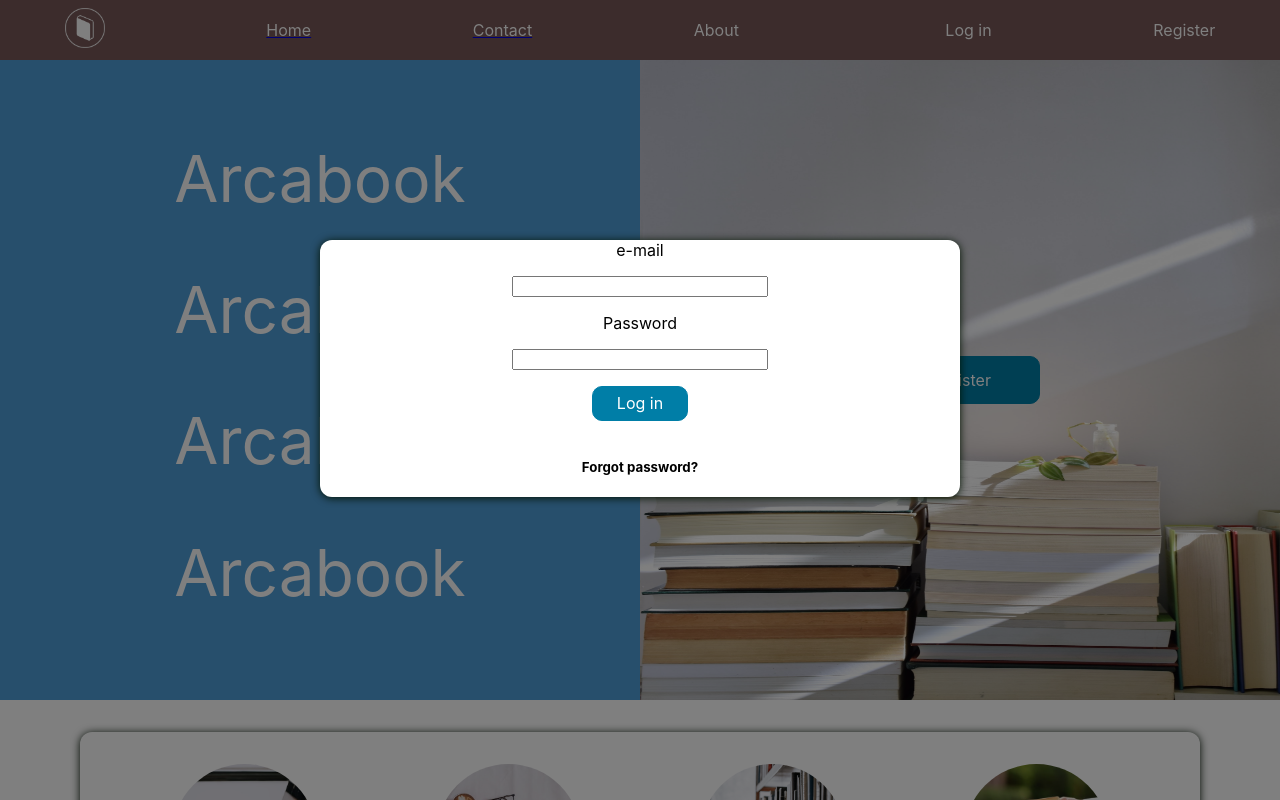
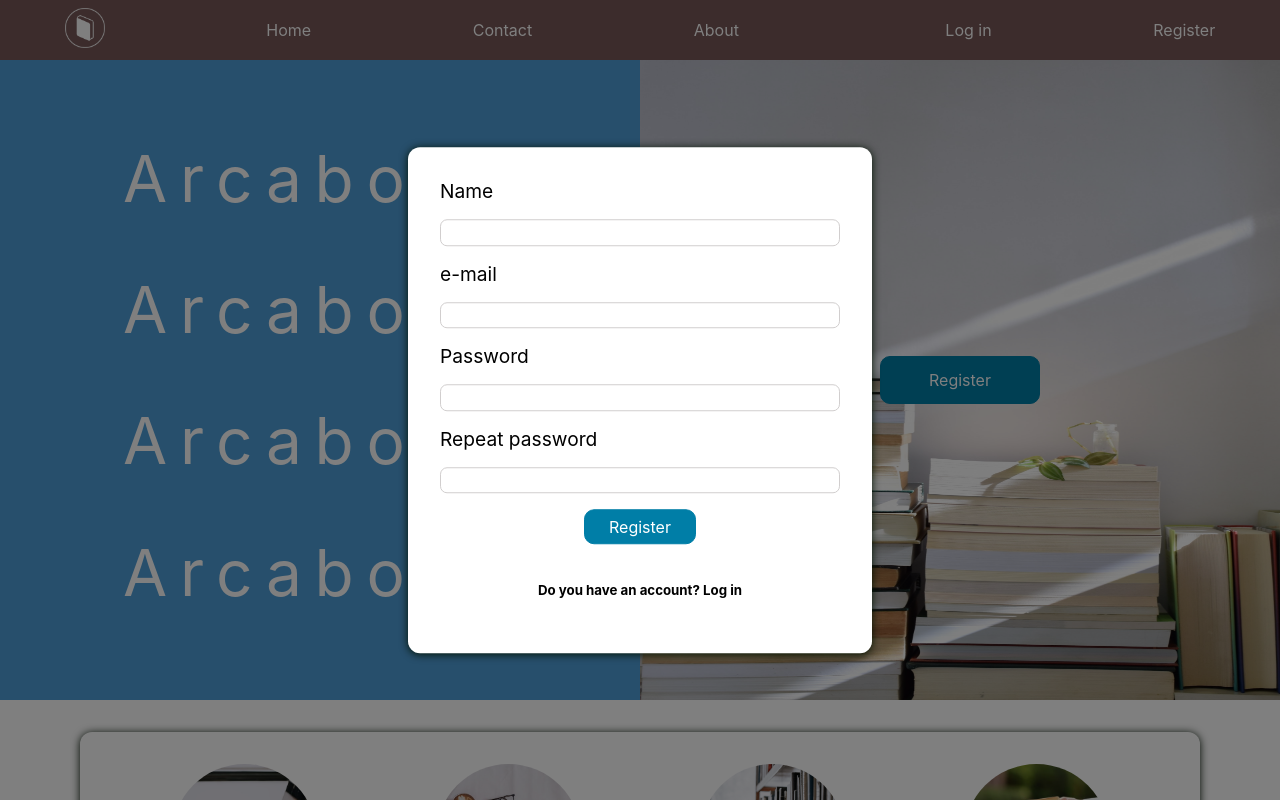
Before and after one commit to daramosn/arcabook-project, a React (Create React App) app: page /home in a window 1280 px wide. Both pictures are taken after a click on the item "Register". Shown: the top 800 px of the page. Built offline with nearby package versions, Linux system fonts and the light colour scheme.

Commit message:
Modal with Login-Register toggle

```diff
--- a/src/App.js
+++ b/src/App.js
@@ -16,11 +16,13 @@ function App() {
         <Route path='/' exact>
           <Redirect to='/home' />
         </Route>
+
         <Route path='/home'>
           <Navbar />
           <Background />
           <Footer />
         </Route>
+
         <Route path='/book-board' exact>
           <Navbar />
           <Bookboard />
--- a/src/components/Forms/LogModal.js
+++ b/src/components/Forms/LogModal.js
@@ -1,13 +1,27 @@
-import React from 'react';
+import React, { useState } from 'react';
 
-import classes from './LogModal.module.css';
+import Modal from '../UI/Modal';
+import LoginForm from './LoginForm';
+import RegisterForm from './RegisterForm';
+
+// import classes from './LogModal.module.css';
+
+
 
 const LogModal = (props) => {
+    const [formSelector, setFormSelector] = useState(props.formSelectorValue);
+
+    const changeFormHandler = () => {
+        setFormSelector(formSelector === 'Log' ? 'Reg' : 'Log');
+    };
+
     return (
-        <div>
+        <Modal onCloseModal={props.onDisplayModalToggleHandler}>
+            {(formSelector === 'Log') && <LoginForm onSubmit={props.onDisplayModalToggleHandler} onChangeForm={changeFormHandler} />}
+            {(formSelector === 'Reg') && <RegisterForm onSubmit={props.onDisplayModalToggleHandler} onChangeForm={changeFormHandler} />}
+        </Modal>
+    );
 
-        </div>
-    );
 };
 
 export default LogModal;
--- a/src/components/Forms/LoginForm.js
+++ b/src/components/Forms/LoginForm.js
@@ -39,7 +39,7 @@ const LoginForm = (props) => {
     return (
         <form className={`${classes.login_form}`} onSubmit={submitHandler}>
 
-            <label htmlFor="email">e-mail</label>
+            <label htmlFor="email">E-mail</label>
             <input type="email" value={userEmail} name="email" id="email" onChange={emailChangeHandler} />
 
             <label htmlFor="password">Password</label>
@@ -48,6 +48,8 @@ const LoginForm = (props) => {
             <Button type='submit'>Log in</Button>
 
             <h5>Forgot password?</h5>
+
+            <h5 onClick={props.onChangeForm}>No account? Create one</h5>
         </form>
     );
 };
--- a/src/components/Forms/LoginForm.module.css
+++ b/src/components/Forms/LoginForm.module.css
@@ -1,10 +1,22 @@
 .login_form {
     display: grid;
+    margin: 2rem;
     gap: 1rem;
     place-items: center;
 }
 
 .login_form input {
-    width: min(200px, 15vw);
-    width: 20vw;
+    width: clamp(240px, 40vw, 400px);
+    border-radius: 7px;
+    padding: 0.3rem;
+    border: 1px solid rgb(209, 206, 206);
 }
+
+.login_form label {
+    font-size: 1.3rem;
+    margin-right: auto;
+}
+
+.login_form h5 {
+    margin: 0;
+}
--- a/src/components/Forms/RegisterForm.js
+++ b/src/components/Forms/RegisterForm.js
@@ -26,7 +26,6 @@ const RegisterForm = (props) => {
     return (
         <form className={classes.register_form} onSubmit={submitHandler}>
             <label htmlFor="email">Name</label>
-            <br />
             <input type="text" name="name" id="name" onChange={emailChangeHandler} />
 
             <label htmlFor="email">e-mail</label>
@@ -34,8 +33,12 @@ const RegisterForm = (props) => {
 
             <label htmlFor="password">Password</label>
             <input type="password" value={userPass} name="password" id="password" onChange={passChangeHandler} />
+            <label htmlFor="password2">Repeat password</label>
+            <input type="password2" value={userPass} name="password2" id="password2" onChange={passChangeHandler} />
 
             <Button type='submit'>Register</Button>
+
+            <h5 onClick={props.onChangeForm}>Do you have an account? Log in</h5>
         </form>
     );
 };
--- a/src/components/Forms/RegisterForm.module.css
+++ b/src/components/Forms/RegisterForm.module.css
@@ -1,23 +1,18 @@
 .register_form {
+    display: grid;
     margin: 2rem;
-    display: flex;
-    flex-wrap: wrap;
     gap: 1rem;
-    margin-bottom: 1rem;
-    text-align: left;
+    place-items: center;
 }
 
 .register_form input {
-    font: inherit;
-    padding: 0.5rem;
-    border-radius: 6px;
-    border: 1px solid #ccc;
-    width: 40rem;
-    max-width: 100%;
+    width: clamp(240px, 40vw, 400px);
+    border-radius: 7px;
+    padding: 0.3rem;
+    border: 1px solid rgb(209, 206, 206);
 }
 
 .register_form label {
-    font-weight: bold;
-    margin-bottom: 0.5rem;
-    display: inline-block;
+    font-size: 1.2rem;
+    margin-right: auto;
 }
--- a/src/components/Landingpage/Background.js
+++ b/src/components/Landingpage/Background.js
@@ -6,25 +6,30 @@ import image4 from '../../images/bgimage4.jpg'
 
 import DescriptionPanel from './DescriptionPanel';
 import ImageWButton from './ImageWButton';
-import Modal from '../UI/Modal';
-import RegisterForm from '../Forms/RegisterForm';
+import LogModal from '../Forms/LogModal';
 
 import classes from './Background.module.css';
 
 const Background = (props) => {
     const [displayModal, setDisplayModal] = useState(false);
+    const [formSelector, setFormSelector] = useState('');
 
-    const openModalToggleHandler = () => {
-        setDisplayModal(!displayModal);
-    }
+    const clickRegisterHandler = () => {
+        setFormSelector('Reg');
+        setDisplayModal(true);
+    };
+
+    const modalToggleHandler = () => {
+        setDisplayModal(false);
+    };
 
     return (
         <React.Fragment>
+
             {displayModal &&
-                <Modal onCloseModal={openModalToggleHandler}>
-                    <RegisterForm onSubmit={openModalToggleHandler} />
-                </Modal>
+                <LogModal formSelectorValue={formSelector} onDisplayModalToggleHandler={modalToggleHandler} />
             }
+
             <div className={classes.background}>
 
                 <div className={classes.bg_square}>
@@ -36,7 +41,7 @@ const Background = (props) => {
                     </ul>
                 </div>
 
-                <ImageWButton className={classes.bg_img} onOpenModal={openModalToggleHandler} image={image2}>Register</ImageWButton>
+                <ImageWButton className={classes.bg_img} onOpenModal={clickRegisterHandler} image={image2}>Register</ImageWButton>
 
                 <div>
                     <DescriptionPanel />
--- a/src/components/Landingpage/Background.module.css
+++ b/src/components/Landingpage/Background.module.css
@@ -35,6 +35,8 @@
     flex-direction: column;
     justify-content: space-evenly;
     align-items: center;
+
+    letter-spacing: 0.8rem;
 }
 
 .background li {
--- a/src/components/Navbar/Navbar.js
+++ b/src/components/Navbar/Navbar.js
@@ -2,28 +2,40 @@ import React, { useState } from 'react';
 import { Link } from 'react-router-dom';
 import logo from '../../images/arcabook-1-crop2.png';
 
-import Modal from '../UI/Modal'
-import LoginForm from '../Forms/LoginForm';
+// import Modal from '../UI/Modal'
+// import LoginForm from '../Forms/LoginForm';
+// import RegisterForm from '../Forms/RegisterForm';
+import LogModal from '../Forms/LogModal';
+
 
 import classes from './Navbar.module.css';
 
 const Navbar = (props) => {
     const [displayModal, setDisplayModal] = useState(false);
+    const [formSelector, setFormSelector] = useState('');
 
-    const openModalToggleHandler = () => {
-        setDisplayModal(!displayModal);
-    }
+    const clickRegisterHandler = () => {
+        setFormSelector('Reg');
+        setDisplayModal(true);
+    };
+
+    const clickLoginHandler = () => {
+        setFormSelector('Log');
+        setDisplayModal(true);
+    };
+
+    const modalToggleHandler = () => {
+        setDisplayModal(false);
+    };
 
     return (
         <React.Fragment>
-            {displayModal ?
-                <Modal onCloseModal={openModalToggleHandler}>
-                    <LoginForm onSubmit={openModalToggleHandler} />
-                </Modal>
-                : ''
+
+            {displayModal &&
+                <LogModal formSelectorValue={formSelector} onDisplayModalToggleHandler={modalToggleHandler} />
             }
+
             <nav className={classes.nav}>
-
                 <ul>
                     <li><img src={logo} alt='logo' /></li>
                     <Link to='/'>
@@ -36,8 +48,8 @@ const Navbar = (props) => {
                 </ul>
 
                 <ul>
-                    <li onClick={openModalToggleHandler}>Log in</li>
-                    <li onClick={openModalToggleHandler}>Register</li>
+                    <li onClick={clickLoginHandler}>Log in</li>
+                    <li onClick={clickRegisterHandler}>Register</li>
                 </ul>
 
             </nav>
--- a/src/components/Navbar/Navbar.module.css
+++ b/src/components/Navbar/Navbar.module.css
@@ -25,7 +25,8 @@
     margin-left: 5rem;
 }
 
-.nav li {
+.nav li,
+.nav a {
     color: white;
     text-decoration: none;
 }
--- a/src/components/UI/Modal.module.css
+++ b/src/components/UI/Modal.module.css
@@ -10,10 +10,10 @@
 
 .modal {
     position: fixed;
-    top: 30vh;
-    left: 25%;
-    width: 50%;
+    left: 50%;
+    top: 50%;
+    transform: translate(-50%, -50%);
 
     z-index: 12;
-    overflow: hidden;
+    /* overflow: hidden; */
 }
```
